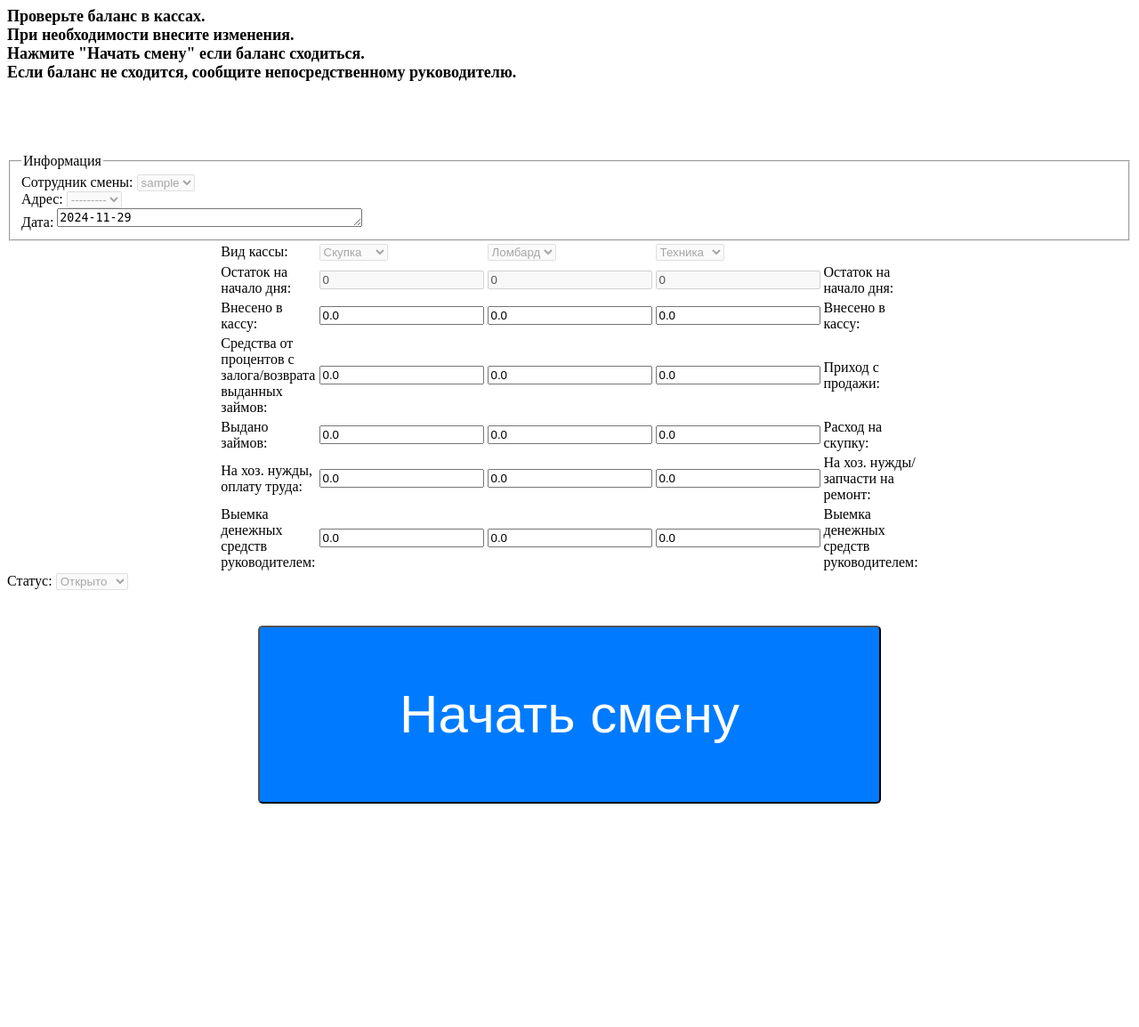
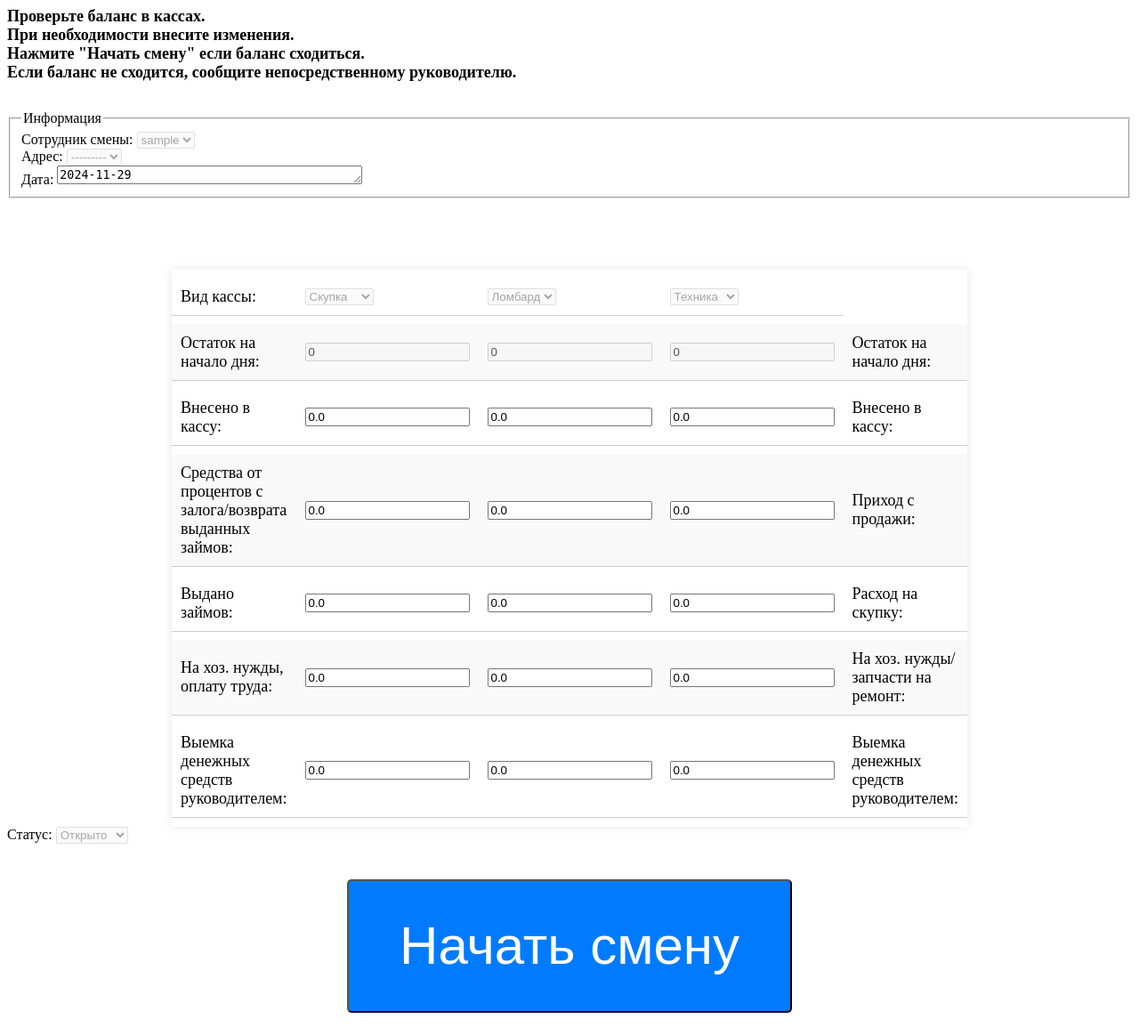
Before and after one commit to NikolayChegivarov/cash_report, a Django app: page /cash-report-form/ in a window 1280 px wide. Shown: the whole page at 89% size. Before the commit the page ends 903 px from the top, so only its background shows below. Run offline with Django 5.2, Linux system fonts and the light colour scheme; the visitor is signed in with stand-in values (Sample User, id 1); data comes from the database, SQL or seed files in the repository; data that the repository does not hold is empty.

Commit message:
changed cash_report_form

```diff
--- a/cashbox_app/templates/cash_report_form.html
+++ b/cashbox_app/templates/cash_report_form.html
@@ -5,17 +5,37 @@
     <title>Кассы</title>
 
     <style>
+        form {
+        margin-top: 2em;   /* Отделяем информацию */
+        }
+
         table {
-            width: 60%;    /* фиксирую ширину */
+            width: 70%;    /* фиксирую ширину */
             margin: 0 auto;  /* центрую таблицу */
         }
-        form {
-          margin-top: 5em;   /* Отделяем информацию */
+
+        .balance-table {
+        margin-top: 80px; /* Добавляет отступ сверху перед таблицей */
+<!--         margin: 0 auto; /* Центрируем таблицу */-->
+        border-collapse: separate; /* Разделяем границы ячеек */
+        border-spacing: 0 10px; /* Добавляем отступы между строками */
+        box-shadow: 0 0 10px rgba(0,0,0,0.1); /* Добавляем легкую тень */
+        font-size: 18px; /* Увеличить шрифт таблицы */
+        }
+
+        .balance-table tr:nth-child(even) {
+        background-color: #f9f9f9; /* Альтернативная окраска четных строк */
+        }
+
+        .balance-table th, .balance-table td {
+        padding: 10px; /* Увеличиваем внутренние отступы ячеек */
+        text-align: left; /* Выравниваем текст по левому краю */
+        border-bottom: 1px solid #ccc; /* Добавляем нижнюю границу */
         }
 
         button[type="submit"] {
-        width: 700px; /* Увеличить ширину */
-        height: 200px; /* Увеличить высоту */
+        width: 500px; /* Увеличить ширину */
+        height: 150px; /* Увеличить высоту */
         font-size: 60px; /* Увеличить размер шрифта */
         padding: 10px 20px; /* Добавить больше отступов */
         border-radius: 5px; /* Слегка закругленные углы */
@@ -24,13 +44,11 @@
         cursor: pointer; /* Изменить форму курсора при наведении */
         display: block; /* Добавляем эту строку */
         margin: 40px auto 0; /* Добавляет отступ сверху и центрирует горизонтально */
-<!--        margin: 0 auto; /* Центрируем кнопку */-->
         }
 
         button[type="submit"]:hover {
             background-color: #0056b3; /* Затемнение фона при наведении */
         }
-
     </style>
 </head>
 
@@ -61,7 +79,7 @@
         </div>
     </fieldset>
 
-    <table>
+    <table class="balance-table">
         <tbody>
 
         <tr>
```
